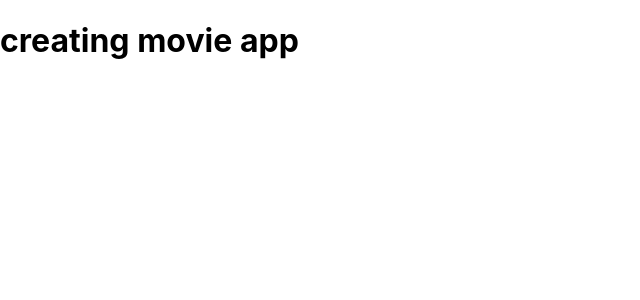
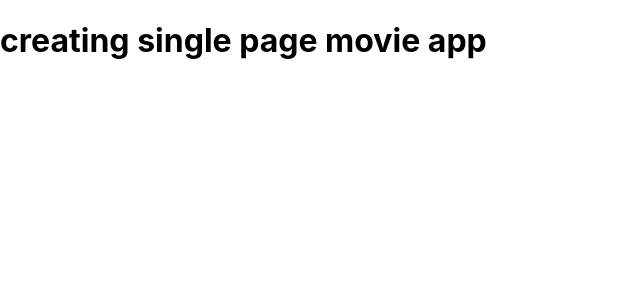
Before and after one commit to NaveenReddy0427/React_Movie_app, a React (Create React App) app: page / in a window 1280 px wide. Shown: the top 300 px of the page, without its empty margins (0-640 px from the left). Built offline with nearby package versions, Linux system fonts and the light colour scheme.

Commit message:
we have to create single page movie app only

```diff
--- a/src/App.js
+++ b/src/App.js
@@ -1,7 +1,7 @@
 function App() {
   return (
     <>
-      <h1>creating movie app</h1>
+      <h1>creating single page movie app</h1>
     </>
   )
 }
```
